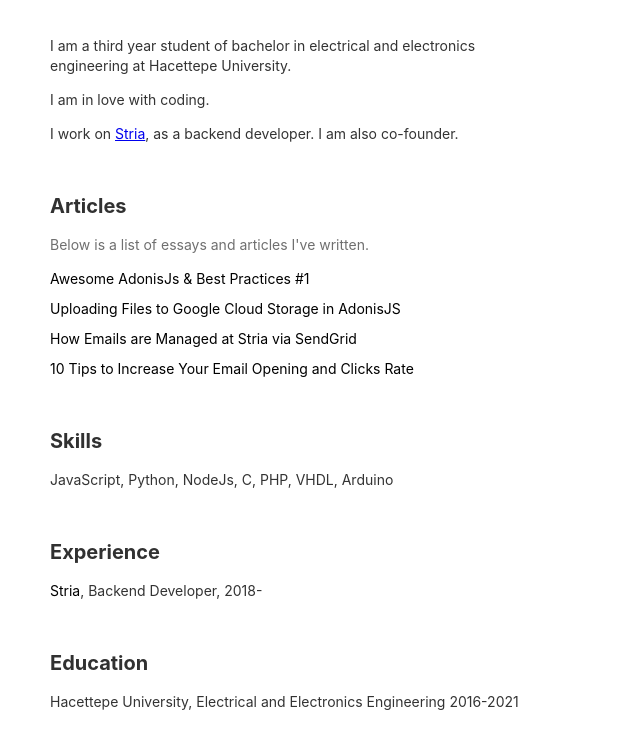
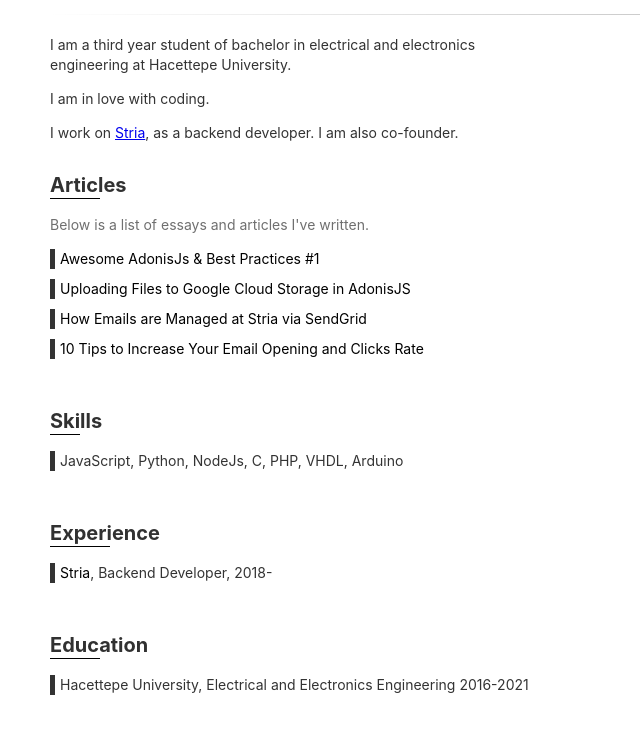
Before and after one commit to ahmetanbar/ahmetanbar.github.io, a plain HTML site: page index.html in a window 1280 px wide. Shown: the part 191-933 px from the top of the page, without its empty margins (0-640 px from the left). Drawn offline with Linux system fonts and the light colour scheme.

Commit message:
design is modified

```diff
--- a/index.html
+++ b/index.html
@@ -37,67 +37,67 @@
 <body>
     <div class="header">
         <section>
-            <h1>Ahmet Anbar</h1> <a class="code" href="https://ahmetanbar.github.io"> ahmetanbar.github.io </a>
+            <h1 style="font-weight: 400;">Ahmet <strong style="background-color: black;color: white;padding-left: 10px;padding-right: 10px;">Anbar</strong></h1>
+            <a class="code" style="font-weight: bold;text-decoration: none;color: black;" href="https://ahmetanbar.github.io"> ahmetanbar.github.io </a>
 			<br>
 			<br>
-
-			<a href="https://twitter.com/anbarahmet" title="twitter" ><img width="28" src="./assets/image/twitter.png"></a>
-			<a href="https://github.com/ahmetanbar" title="github" ><img width="28" src="./assets/image/GitHub-Mark-120px-plus.png"></a>
-			<a href="https://tr.linkedin.com/in/ahmetanbar" title="linkedin" ><img width="28" src="./assets/image/linkedin.png"></a>
-			<a href="mailto:ahmetanbar@icloud.com" title="mail"><img width="28" src="./assets/image/gmail.png"></a>
-
-		 </section>
+			<a href="https://twitter.com/anbarahmet" style="margin-right: 5px;" title="twitter" ><img width="28" src="./assets/image/twitter.png"></a>
+			<a href="https://github.com/ahmetanbar" style="margin-right: 5px;" title="github" ><img width="28" src="./assets/image/GitHub-Mark-120px-plus.png"></a>
+			<a href="https://tr.linkedin.com/in/ahmetanbar" style="margin-right: 5px;" title="linkedin" ><img width="28" src="./assets/image/linkedin.png"></a>
+			<a href="mailto:ahmetanbar@icloud.com" style="margin-right: 5px;" title="mail"><img width="28" src="./assets/image/gmail.png"></a>
+            <div class="divider"></div>
+        </section>
 	</div>
     <div id="content">
         <section>
-            <div class="about">
+            <div class="about" style="margin-top: -30px;">
                 <p> I am a third year student of bachelor in electrical and electronics engineering at Hacettepe University.</p>
 				<p> I am in love with coding.</p>
                 <p>I work on <a href="https://stria.co">Stria</a>, as a backend developer. I am also co-founder.</p>
             </div>
         </section>
-		<section>
-            <h3> Articles </h3>
+		<section style="margin-top: -20px;">
+            <h3 style="border-bottom: solid black;width: 50px;border-width: 1px;"> Articles </h3>
             <p style="opacity:0.7;"> Below is a list of essays and articles I've written. </p>
-            <ul>
+            <ul style="border: solid;border-bottom: none;border-right: none;border-top: none;border-width: 5px;">
                 <li>
-                    <div class="title"> <a href="https://medium.com/striaco/awesome-adonisjs-best-practices-1-7ff4f627902a">Awesome AdonisJs & Best Practices #1</a> </div>
+                    <div class="title"> <a style="padding-left: 5px;" href="https://medium.com/striaco/awesome-adonisjs-best-practices-1-7ff4f627902a">Awesome AdonisJs & Best Practices #1</a> </div>
                 </li>
             </ul>
-			<ul>
+			<ul  style="border: solid;border-bottom: none;border-right: none;border-top: none;border-width: 5px;" >
                 <li>
-                    <div class="title"> <a href="https://medium.com/striaco/uploading-files-to-google-cloud-storage-in-adonisjs-12487cf37d18">Uploading Files to Google Cloud Storage in AdonisJS</a> </div>
+                    <div class="title"> <a style="padding-left: 5px;" href="https://medium.com/striaco/uploading-files-to-google-cloud-storage-in-adonisjs-12487cf37d18">Uploading Files to Google Cloud Storage in AdonisJS</a style="padding-left: 5px;"> </div>
                 </li>
             </ul>
-			<ul>
+			<ul  style="border: solid;border-bottom: none;border-right: none;border-top: none;border-width: 5px;">
                 <li>
-                    <div class="title"> <a href="https://medium.com/striaco/how-emails-are-managed-at-stria-via-sendgrid-24cb1b85cd9c">How Emails are Managed at Stria via SendGrid</a> </div>
+                    <div class="title"> <a style="padding-left: 5px;" href="https://medium.com/striaco/how-emails-are-managed-at-stria-via-sendgrid-24cb1b85cd9c">How Emails are Managed at Stria via SendGrid</a style="padding-left: 5px;"> </div>
                 </li>
             </ul>
-			<ul>
+			<ul  style="border: solid;border-bottom: none;border-right: none;border-top: none;border-width: 5px;">
                 <li>
-                    <div class="title"> <a href="https://medium.com/striaco/10-tips-to-increase-your-email-opening-and-clicks-rate-1f3db5887bfa">10 Tips to Increase Your Email Opening and Clicks Rate</a> </div>
+                    <div class="title"> <a style="padding-left: 5px;" href="https://medium.com/striaco/10-tips-to-increase-your-email-opening-and-clicks-rate-1f3db5887bfa">10 Tips to Increase Your Email Opening and Clicks Rate</a> </div>
                 </li>
             </ul>
         </section>
 		<section>
-            <h3> Skills </h3>
-			<ul>
-				<li>JavaScript, Python, NodeJs, C, PHP, VHDL, Arduino</li>
+            <h3  style="border-bottom: solid black;width: 30px;border-width: 1px;"> Skills </h3>
+			<ul  style="border: solid;border-bottom: none;border-right: none;border-top: none;border-width: 5px;">
+				<li  style="padding-left: 5px;" >JavaScript, Python, NodeJs, C, PHP, VHDL, Arduino</li>
 			</ul>
         </section>
 		<section>
-            <h3> Experience </h3>
-            <ul>
+            <h3  style="border-bottom: solid black;width: 60px;border-width: 1px;"> Experience </h3>
+            <ul  style="border: solid;border-bottom: none;border-right: none;border-top: none;border-width: 5px;">
                 <li>
-                    <p><a href="https://stria.co">Stria</a>, Backend Developer, 2018-</p>
+                    <p><a  style="padding-left: 5px;" href="https://stria.co">Stria</a>, Backend Developer, 2018-</p>
                 </li>
             </ul>
         </section>
         <section>
-            <h3> Education </h3>
-            <ul>
-                <li>
+            <h3  style="border-bottom: solid black;width: 50px;border-width: 1px;"> Education </h3>
+            <ul  style="border: solid;border-bottom: none;border-right: none;border-top: none;border-width: 5px;">
+                <li   style="padding-left: 5px;">
                     Hacettepe University, Electrical and Electronics Engineering 2016-2021
                 </li>
             </ul>
```
